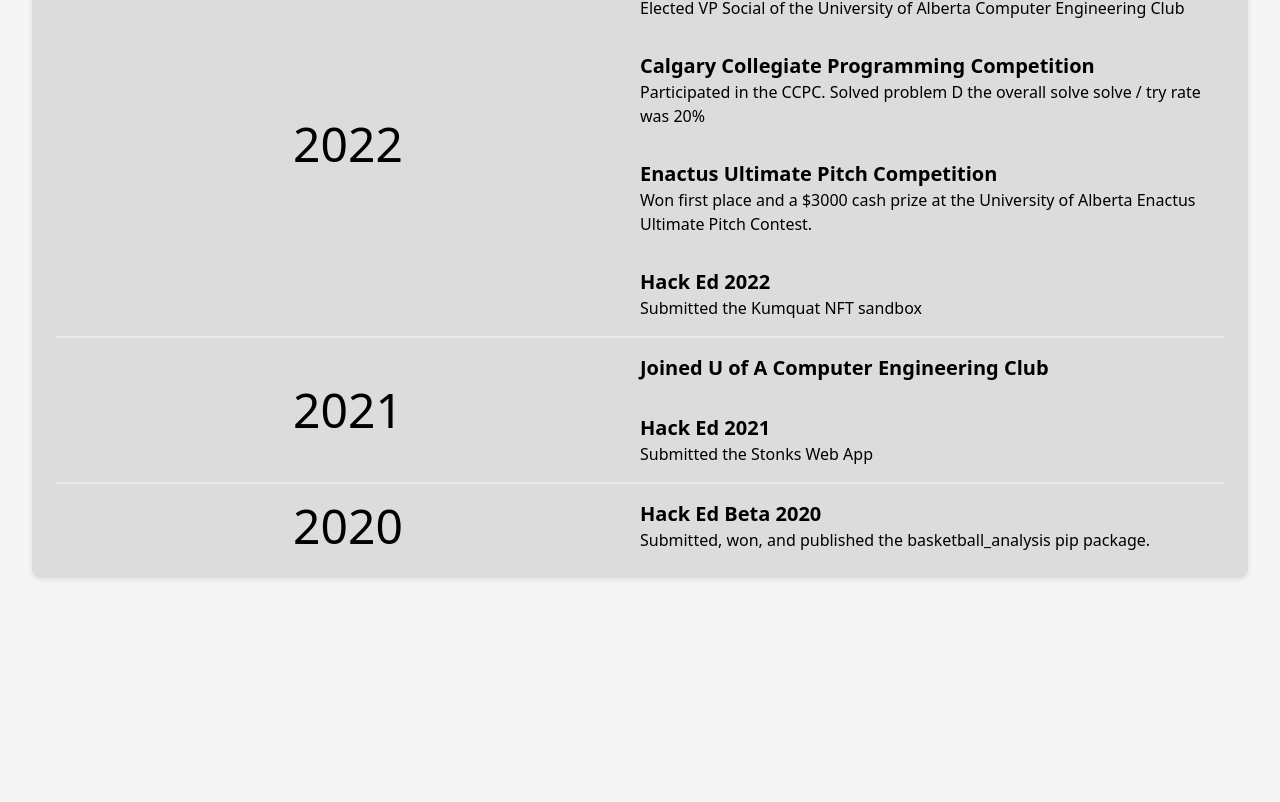
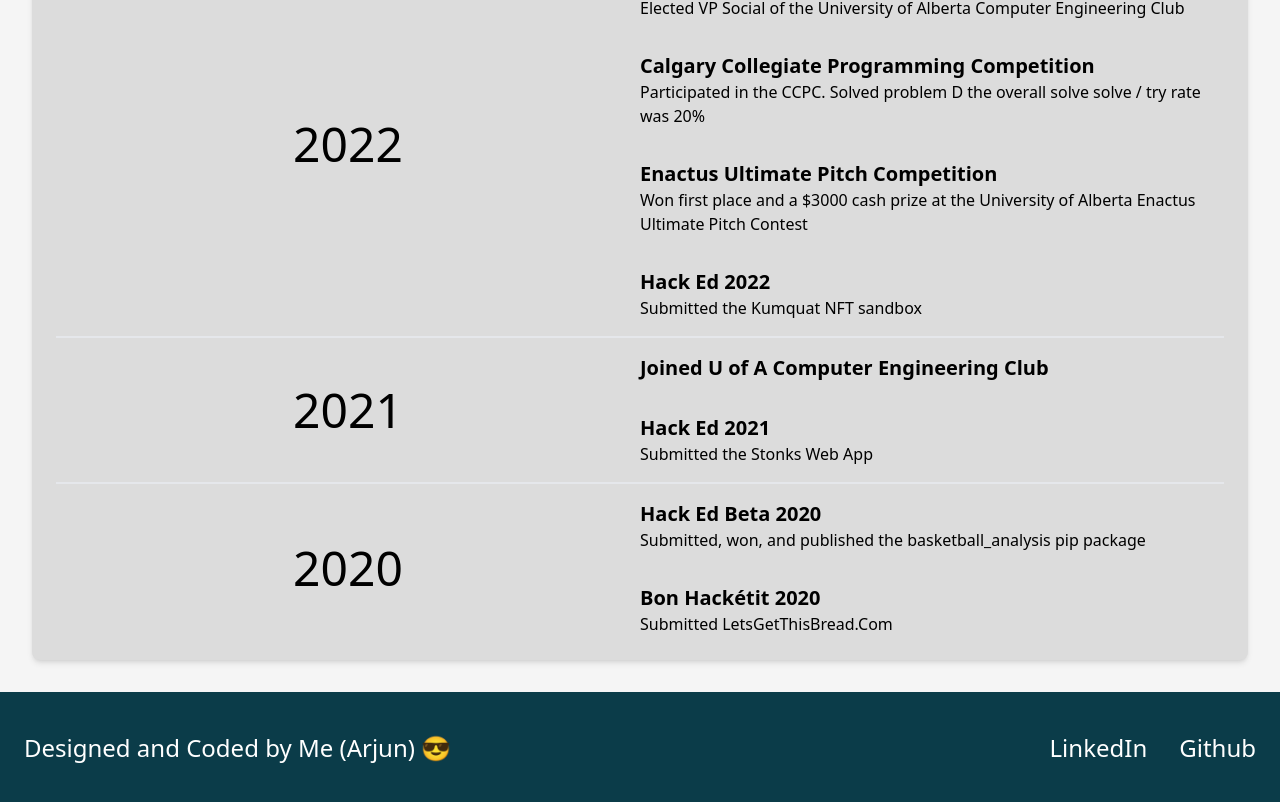
Before and after one commit to ArjunMehta01/personal_site_2, a React app: page /work in a window 1280 px wide. Shown: the part 816-1618 px from the top of the page. Before the commit the page ends 1424 px from the top, so only its background shows below. Built offline with nearby package versions, Linux system fonts and the light colour scheme.

Commit message:
Footer added to each page

```diff
--- a/src/pages/Projects.js
+++ b/src/pages/Projects.js
@@ -1,5 +1,6 @@
 import React from "react";
 import tw from "tailwind-styled-components";
+import Footer from "../components/Footer";
 import MainContainer from "../components/MainContainer";
 import Navbar from "../components/Navbar";
 import ProjectCard from "../components/ProjectCard";
@@ -72,6 +73,7 @@ const Projects = () => {
                 <ProjectCard title="LetsGetThisBread.com" tags={["React.js", "Python", "Beautiful Soup"]}>{breadDesc}</ProjectCard>
             </div>
             {/* add footer or for connecting */}
+            <Footer />
         </MainContainer>
         </>
     )
--- a/src/pages/Work.js
+++ b/src/pages/Work.js
@@ -4,6 +4,7 @@ import Navbar from "../components/Navbar";
 import JobCard from "../components/JobCard";
 import Event from "../components/Event";
 import MainContainer from "../components/MainContainer";
+import Footer from "../components/Footer";
 
 const AccompsHeader = tw.div`
     w-44
@@ -78,7 +79,7 @@ const Work = () => {
                                         Participated in the CCPC. Solved problem D the overall solve solve / try rate was 20%
                                 </Event>
                                 <Event name="Enactus Ultimate Pitch Competition">
-                                    Won first place and a $3000 cash prize at the University of Alberta Enactus Ultimate Pitch Contest.
+                                    Won first place and a $3000 cash prize at the University of Alberta Enactus Ultimate Pitch Contest
                                 </Event>
                                 <Event name="Hack Ed 2022">
                                     Submitted the Kumquat NFT sandbox
@@ -103,11 +104,15 @@ const Work = () => {
                             </div>
                             <div>
                                 <Event name="Hack Ed Beta 2020">
-                                    Submitted, won, and published the basketball_analysis pip package.
+                                    Submitted, won, and published the basketball_analysis pip package
+                                </Event>
+                                <Event name="Bon Hackétit 2020">
+                                    Submitted LetsGetThisBread.Com
                                 </Event>
                             </div>
                     </Accomps>
                 </AccompsContainer>
+                <Footer />
             </MainContainer>
         </>
     );
```
